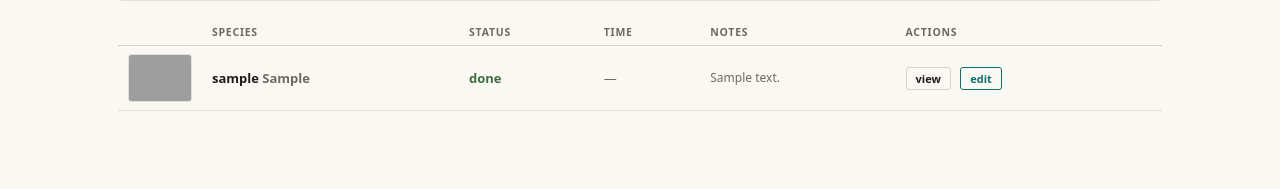
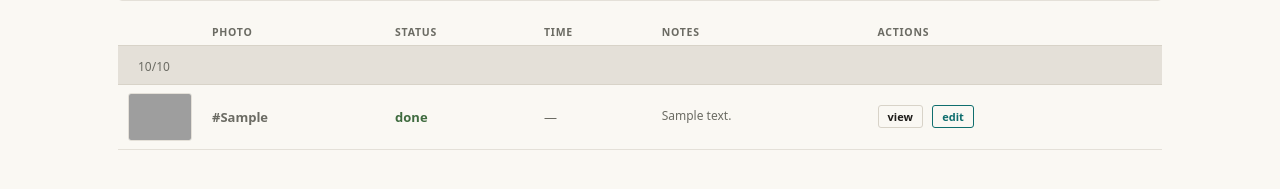
Before and after one commit to kupcik1610/zoopipe, a Python web app: template templates/progress.html in a window 1280 px wide. Shown: the part 267-456 px from the top of the page. Run offline with Jinja, Linux system fonts and the light colour scheme; the template is opened without the code that fills it: most values are stand-ins (such as "Sample title", 1, 10 or a date in 2020); grey boxes are pictures that could not be loaded.

Commit message:
Group processing table by species
The progress page listed a batch's photos in one flat table, so several
photos of one species ran into the next. Group them: one section per
species with a header (clean name from the job's stored query) and a live
done/total counter, ordered by CSV row. Jobs are ordered row_index,id so a
species' photos sit together; the name cell shows just #n now.

Co-Authored-By: Claude Opus 4.8 (1M context) <noreply@anthropic.com>

```diff
--- a/db.py
+++ b/db.py
@@ -267,9 +267,13 @@ def reset_stale():
 
 
 def jobs_for_batch(csv, batch):
+    # order by row_index (CSV order) then id so a species' images sit together
+    # and in pick order -- the progress page groups on this to show one section
+    # per species instead of one flat list.
     with _db() as con:
         return con.execute(
-            "SELECT * FROM jobs WHERE csv=? AND batch=? ORDER BY id", (csv, batch)
+            "SELECT * FROM jobs WHERE csv=? AND batch=? ORDER BY row_index, id",
+            (csv, batch),
         ).fetchall()
 
 
--- a/static/progress.js
+++ b/static/progress.js
@@ -22,7 +22,7 @@
       actions = '<button type="button" class="retry" data-id="' + j.id + '">↻ retry</button>';
     }
     return '<td class="jt-thumb">' + thumb + '</td>' +
-           '<td class="jt-name">' + j.slug + ' <span class="muted">' + j.n + '</span></td>' +
+           '<td class="jt-name"><span class="muted">#' + j.n + '</span></td>' +
            '<td class="jt-status status-' + j.status + '">' + (ICON[j.status] || '') + ' ' + j.status + '</td>' +
            '<td class="jt-time">' + (j.secs != null ? j.secs + 's' : '—') + '</td>' +
            '<td class="jt-notes">' + (j.notes || '') + '</td>' +
@@ -41,11 +41,21 @@
 
     var rows = document.getElementById('jobrows');
     var byId = {};
-    d.jobs.forEach(function (j) { byId[j.id] = j; });
+    var groupTot = {}, groupDone = {};
+    d.jobs.forEach(function (j) {
+      byId[j.id] = j;
+      groupTot[j.slug] = (groupTot[j.slug] || 0) + 1;
+      if (j.status === 'done') groupDone[j.slug] = (groupDone[j.slug] || 0) + 1;
+    });
     // update existing rows in place
     Array.prototype.forEach.call(rows.querySelectorAll('tr[data-id]'), function (tr) {
       var j = byId[tr.getAttribute('data-id')];
       if (j) tr.innerHTML = rowHtml(j);
+    });
+    // refresh each species' done/total counter
+    Array.prototype.forEach.call(rows.querySelectorAll('[data-group-count]'), function (el) {
+      var s = el.getAttribute('data-group-count');
+      el.textContent = (groupDone[s] || 0) + '/' + (groupTot[s] || 0);
     });
 
     var state = document.getElementById('sum-state');
--- a/static/style.css
+++ b/static/style.css
@@ -387,6 +387,14 @@ button.toggle.on:hover { background: var(--accent-d); }
   width: 64px; height: 48px; object-fit: contain; background: #fff;
   border: 1px solid var(--rule); border-radius: 3px; display: block;
 }
+/* one section per species: a shaded header row groups its photos below it */
+.grouphead td {
+  padding: 10px 10px 7px; border-bottom: 1px solid var(--rule-2);
+  background: var(--rule); position: sticky; top: 0;
+}
+.jobgroup + .jobgroup .grouphead td { border-top: 6px solid var(--paper); }
+.gh-name { font: 600 14px/1 var(--sans); }
+.gh-count { margin-left: 10px; font-size: 12px; }
 .jt-name { font-weight: 600; }
 .jt-time { color: var(--muted); white-space: nowrap; }
 .jt-notes { color: var(--muted); font-size: 12px; }
--- a/templates/progress.html
+++ b/templates/progress.html
@@ -36,18 +36,25 @@
       </div>
     </div>
 
-    <table class="jobtable">
+    <table class="jobtable" id="jobrows">
       <thead>
-        <tr><th></th><th>species</th><th>status</th><th>time</th><th>notes</th><th>actions</th></tr>
+        <tr><th></th><th>photo</th><th>status</th><th>time</th><th>notes</th><th>actions</th></tr>
       </thead>
-      <tbody id="jobrows">
-        {% for j in jobs %}
-          <tr data-id="{{ j['id'] }}">
+      {% for g in groups %}
+        <tbody class="jobgroup" data-group="{{ g['slug'] }}">
+          <tr class="grouphead">
+            <td colspan="6">
+              <span class="gh-name">{{ g['query'] }}</span>
+              <span class="gh-count muted" data-group-count="{{ g['slug'] }}">{{ g['done'] }}/{{ g['total'] }}</span>
+            </td>
+          </tr>
+          {% for j in g['jobs'] %}
+            <tr data-id="{{ j['id'] }}" data-slug="{{ g['slug'] }}">
               <td class="jt-thumb">
                 <img loading="lazy"{% if j['status'] == 'done' and j['plate_path'] %} data-rel="{{ j['plate_path'] }}"{% endif %}
                      src="/out/{{ j['plate_path'] if (j['status'] == 'done' and j['plate_path']) else j['orig_path'] }}" alt="">
               </td>
-            <td class="jt-name">{{ j['slug'] }} <span class="muted">{{ j['n'] }}</span></td>
+              <td class="jt-name"><span class="muted">#{{ j['n'] }}</span></td>
               <td class="jt-status status-{{ j['status'] }}">{{ j['status'] }}</td>
               <td class="jt-time">{{ (j['secs']|string + 's') if j['secs'] else '—' }}</td>
               <td class="jt-notes">{{ j['notes'] }}</td>
@@ -60,10 +67,11 @@
                 {% endif %}
               </td>
             </tr>
-        {% else %}
-          <tr><td colspan="6" class="muted">no images in this batch.</td></tr>
           {% endfor %}
         </tbody>
+      {% else %}
+        <tbody><tr><td colspan="6" class="muted">no images in this batch.</td></tr></tbody>
+      {% endfor %}
     </table>
   </div>
 {% endblock %}
```
Also changed, not shown: app.py (+24 -2 lines). Lines whose indentation alone changed are shown as unchanged.
